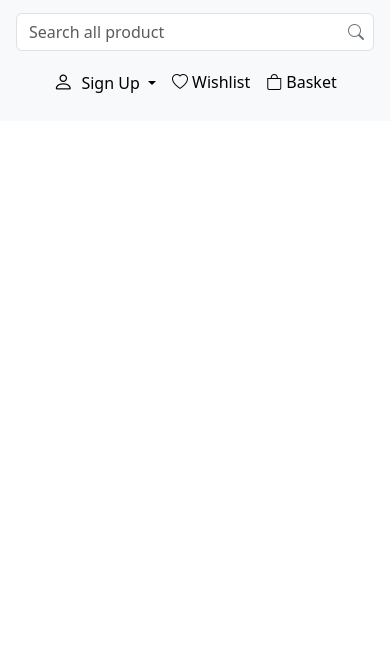
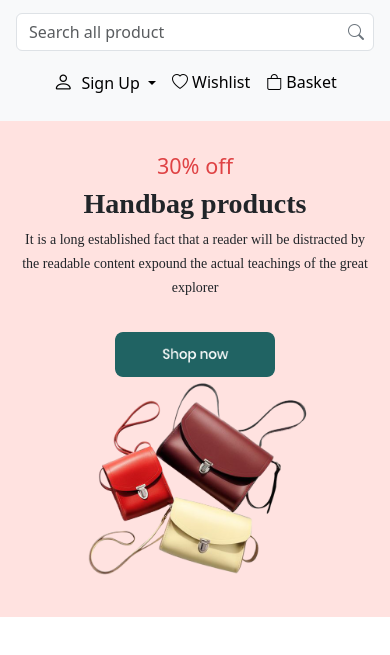
Before and after one commit to aysuhsn/JavaScript_Project, a plain HTML site: page Snobella/index.html in a window 390 px wide. Shown: the part 57-712 px from the top of the page. Drawn offline with nearby package versions, Linux system fonts and the light colour scheme.

Commit message:
Section1 yaradildi

```diff
--- a/Snobella/assets/css/style.css
+++ b/Snobella/assets/css/style.css
@@ -90,3 +90,108 @@
     justify-content: space-between;
   }
 }
+
+
+/* Section1 */
+
+.handbag{
+  background: #FFE2E0;
+  justify-content: space-around;
+  align-items: center;
+  }
+  .handbag-content{
+    width: 22rem;
+  }
+   .handbag-content h4{
+    color: #DF4244;
+   }
+   .handbag-content h1{
+  font-family: Rubik;
+  font-weight: 700;
+  font-size: 40px;
+  }
+  .handbag-content p{
+  font-family: Poppins;
+  font-weight: 400;
+  font-size: 16px;
+  line-height: 170%;
+  letter-spacing: 0%;
+  }
+  .handbag-content img{
+  width: 192px;
+  height: 52px;
+  border-radius: 8px;
+  cursor: pointer;
+  }
+
+  @media (max-width: 992px) {
+    .search {
+      width: 100%;
+    }
+
+    .navbar .container-md {
+      flex-direction: column;
+      align-items: start;
+      gap: 1rem;
+    }
+
+    .sign {
+      justify-content: start;
+    }
+
+    .handbag {
+      flex-direction: column;
+      text-align: center;
+      padding: 2rem 1rem;
+    }
+
+    .handbag-content {
+      width: 100%;
+      align-items: center;
+    }
+
+    .handbag-content img {
+      margin-top: 1rem;
+    }
+
+    .handbag > a img {
+      width: 70%;
+      max-width: 300px;
+    }
+  }
+
+  @media (max-width: 768px) {
+    .search {
+      width: 100%;
+    }
+
+    .navbar .container-md {
+      flex-direction: column;
+      align-items: center;
+      text-align: center;
+    }
+
+    .sign {
+      flex-direction: row;
+      justify-content: center;
+      width: 100%;
+    }
+
+    .handbag-content h1 {
+      font-size: 28px;
+    }
+
+    .handbag-content p {
+      font-size: 14px;
+    }
+
+    .handbag-content img {
+      width: 160px;
+      height: 45px;
+    }
+
+    .handbag > a img {
+      width: 100%;
+      max-width: 250px;
+    }
+  }
--- a/Snobella/index.html
+++ b/Snobella/index.html
@@ -50,6 +50,17 @@
     </div>
   </nav>
 
+  <section id="first">
+    <div class="handbag d-flex">
+      <div class="handbag-content d-flex flex-column">
+      <h4>30% off</h4>
+      <h1>Handbag products</h1>
+      <p>It is a long established fact that a reader will be distracted by the readable content expound the actual teachings of the great explorer  </p>
+      <img src="./assets/images/Group 25541.png" alt="">
+      </div>
+      <a href=""><img src="./assets/images/7771326b48a2887aa224f1621090d07b 1.png" alt=""></a>
+    </div>
+  </section>
 
   <script src="./assets/js/script.js"></script>
   <script src="https://cdn.jsdelivr.net/npm/bootstrap@5.3.5/dist/js/bootstrap.bundle.min.js" integrity="sha384-k6d4wzSIapyDyv1kpU366/PK5hCdSbCRGRCMv+eplOQJWyd1fbcAu9OCUj5zNLiq" crossorigin="anonymous"></script>
```
